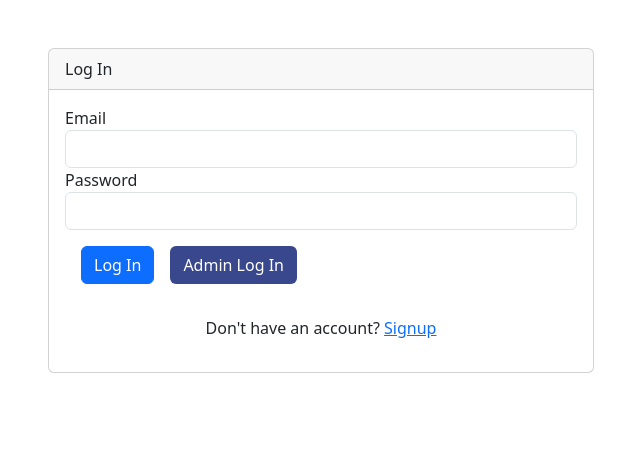
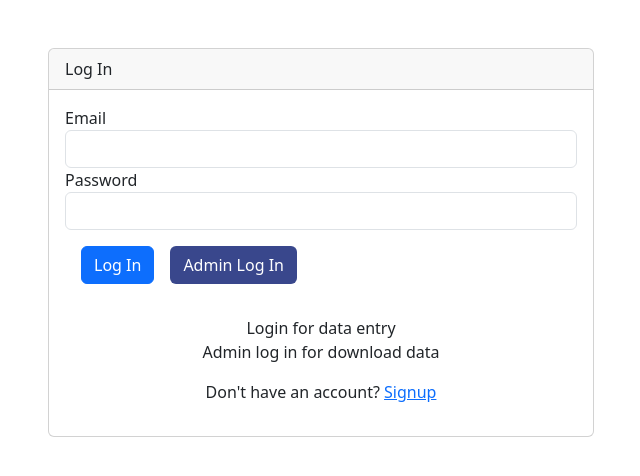
Before and after one commit to elimillasrinivas/itcell, a React (Create React App) app in the folder client/: page / in a window 1280 px wide. Shown: the top 476 px of the page, without its empty margins (319-959 px from the left). Built offline with nearby package versions, Linux system fonts and the light colour scheme.

Commit message:
Update Signin.jsx

```diff
--- a/client/src/components/Signin.jsx
+++ b/client/src/components/Signin.jsx
@@ -94,6 +94,10 @@ const Signin = () => {
                 Admin Log In
                 </Link>
                 <p className="mt-3 text-center">
+                  Login for data entry <br/>
+                  Admin log in for download data
+                </p>
+                <p className="mt-3 text-center">
                   Don't have an account? <Link to="/signup">Signup</Link>
                 </p>
               </form>
```
